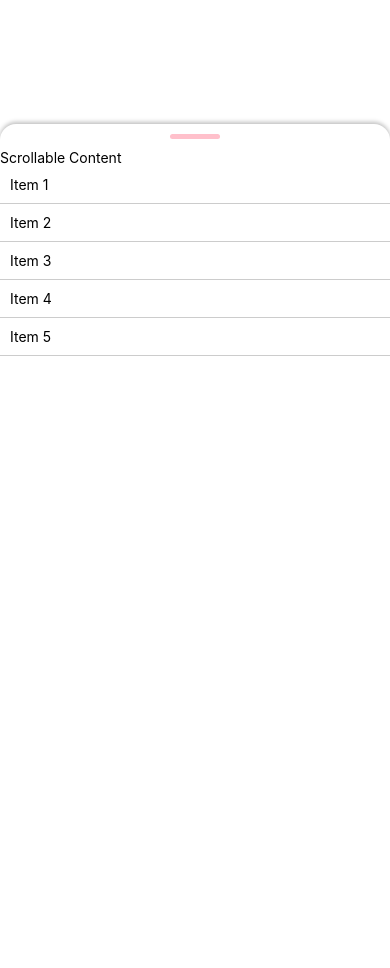
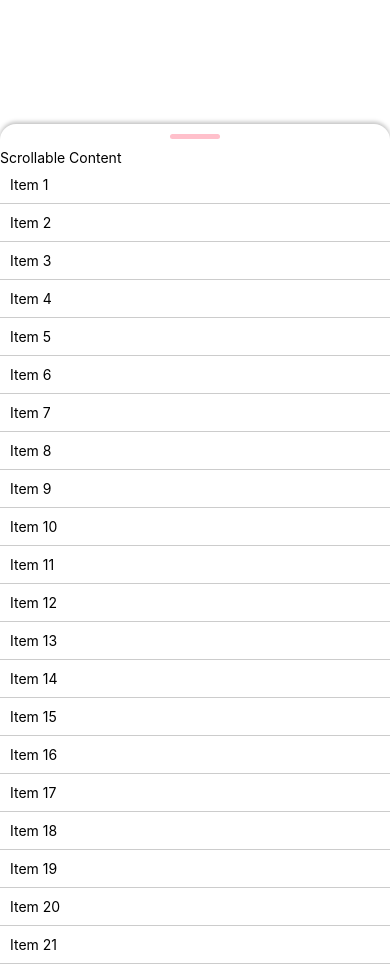
Before and after one commit to akulajayaram/bottomsheet, a React Native app: screen / in a window 390 px wide. Shown: the part 720-1688 px from the top of the page. Built offline with nearby package versions, Linux system fonts and the light colour scheme.

Commit message:
added reanimated library

```diff
--- a/App.tsx
+++ b/App.tsx
@@ -1,7 +1,8 @@
 /* eslint-disable react-native/no-inline-styles */
 import React, {useRef} from 'react';
 import {View, Button, StyleSheet, Text} from 'react-native';
-import BottomSheet, {BottomSheetRef} from './BottomSheet';
+import {BottomSheetRef} from './BottomSheet';
+import ReanimatedBottomsheet from './ReanimatedBottomsheet';
 
 const App = () => {
   const bottomSheetRef = useRef<BottomSheetRef>(null);
@@ -16,16 +17,16 @@ const App = () => {
         title="Close BottomSheet"
         onPress={() => bottomSheetRef?.current?.close()}
       />
-      <BottomSheet ref={bottomSheetRef}>
+      <ReanimatedBottomsheet ref={bottomSheetRef}>
         <View style={{height: 'auto'}}>
           <Text>Scrollable Content</Text>
-          {[...Array(5)].map((_, index) => (
+          {[...Array(60)].map((_, index) => (
             <Text key={index} style={styles.item}>
               Item {index + 1}
             </Text>
           ))}
         </View>
-      </BottomSheet>
+      </ReanimatedBottomsheet>
     </View>
   );
 };
--- /dev/null
+++ b/ReanimatedBottomsheet.tsx
@@ -0,0 +1,199 @@
+import React, {useRef, forwardRef, useImperativeHandle, useState} from 'react';
+import {View, StyleSheet, Dimensions} from 'react-native';
+import {
+  Gesture,
+  GestureDetector,
+  GestureHandlerRootView,
+} from 'react-native-gesture-handler';
+import Animated, {
+  useAnimatedScrollHandler,
+  useAnimatedStyle,
+  useSharedValue,
+  withSpring,
+  withTiming,
+  Easing,
+} from 'react-native-reanimated';
+
+const {height: SCREEN_HEIGHT} = Dimensions.get('window');
+
+type ReanimatedBottomsheetProps = {
+  children: React.ReactNode;
+  snapPoints?: number[];
+};
+
+export type ReanimatedBottomsheetRef = {
+  open: (snapIndex?: number) => void;
+  close: () => void;
+};
+
+const ReanimatedBottomsheet = forwardRef<
+  ReanimatedBottomsheetRef,
+  ReanimatedBottomsheetProps
+>(
+  (
+    {
+      children,
+      snapPoints = [
+        SCREEN_HEIGHT / 4,
+        SCREEN_HEIGHT / 3,
+        SCREEN_HEIGHT / 2,
+        SCREEN_HEIGHT * 0.6,
+        SCREEN_HEIGHT * 0.8,
+        SCREEN_HEIGHT * 0.9,
+      ],
+    },
+    ref,
+  ) => {
+    const translateY = useSharedValue(SCREEN_HEIGHT); // Start fully hidden
+    const gestureStartY = useSharedValue(0);
+    const scrollOffset = useSharedValue(0);
+    const paddingBottom = useSharedValue(20);
+    const currentTranslateY = useRef(SCREEN_HEIGHT);
+
+    const [contentHeight, setContentHeight] = useState(0); // To store the content height
+
+    const scrollHandler = useAnimatedScrollHandler(event => {
+      scrollOffset.value = event.contentOffset.y;
+    });
+
+    useImperativeHandle(ref, () => ({
+      open: (snapIndex = -1) => {
+        let targetSnapPoint: number;
+
+        if (snapIndex === -1) {
+          // If no snapIndex is provided, snap based on content height
+          const closestIndex = snapPoints.reduce((prev, curr) => {
+            const prevDistance = Math.abs(contentHeight - prev);
+            const currDistance = Math.abs(contentHeight - curr);
+            return currDistance < prevDistance ? curr : prev;
+          }, snapPoints[0]);
+
+          targetSnapPoint = closestIndex + 1;
+        } else {
+          targetSnapPoint = snapPoints[snapIndex] || snapPoints[0];
+        }
+
+        translateY.value = withSpring(
+          SCREEN_HEIGHT - targetSnapPoint,
+          {
+            damping: 30, // controls how much the spring resists movement
+            stiffness: 250, // controls the speed of the spring movement
+            mass: 1,
+          },
+          () => {
+            currentTranslateY.current = SCREEN_HEIGHT - targetSnapPoint;
+          },
+        );
+      },
+      close: () => {
+        translateY.value = withTiming(
+          SCREEN_HEIGHT,
+          {
+            duration: 300,
+            easing: Easing.out(Easing.cubic),
+          },
+          () => {
+            currentTranslateY.current = SCREEN_HEIGHT;
+          },
+        );
+      },
+    }));
+
+    const snapToNearestPoint = () => {
+      'worklet';
+      const distances = snapPoints.map(point =>
+        Math.abs(translateY.value - (SCREEN_HEIGHT - point)),
+      );
+      const closestIndex = distances.indexOf(Math.min(...distances));
+
+      translateY.value = withSpring(
+        SCREEN_HEIGHT - snapPoints[closestIndex],
+        {},
+        () => {
+          currentTranslateY.current = SCREEN_HEIGHT - snapPoints[closestIndex];
+        },
+      );
+    };
+
+    const bottomSheetStyle = useAnimatedStyle(() => {
+      return {
+        transform: [{translateY: translateY.value}],
+      };
+    });
+
+    const panhandler = Gesture.Pan()
+      .onBegin(() => {
+        'worklet';
+        gestureStartY.value = translateY.value;
+      })
+      .onChange(event => {
+        'worklet';
+        const newTranslateY = gestureStartY.value + event.translationY;
+        translateY.value = Math.max(
+          Math.min(newTranslateY, SCREEN_HEIGHT),
+          SCREEN_HEIGHT - snapPoints[snapPoints.length - 1],
+        );
+        paddingBottom.value = Math.max(translateY.value, 0) + 20;
+      })
+      .onFinalize(() => {
+        'worklet';
+        snapToNearestPoint();
+      });
+
+    // Handle ScrollView content layout
+    const handleContentLayout = (_: number, height: number) => {
+      setContentHeight(height);
+    };
+
+    const contentContainerStyle = useAnimatedStyle(() => {
+      return {
+        paddingBottom: paddingBottom.value,
+      };
+    });
+
+    return (
+      <GestureHandlerRootView>
+        <Animated.View style={[styles.container, bottomSheetStyle]}>
+          <GestureDetector gesture={panhandler}>
+            <Animated.View>
+              <View style={styles.handle} />
+            </Animated.View>
+          </GestureDetector>
+          <Animated.ScrollView
+            onScroll={scrollHandler}
+            onContentSizeChange={handleContentLayout}
+            contentContainerStyle={contentContainerStyle}>
+            {children}
+          </Animated.ScrollView>
+        </Animated.View>
+      </GestureHandlerRootView>
+    );
+  },
+);
+
+const styles = StyleSheet.create({
+  container: {
+    position: 'absolute',
+    bottom: 0,
+    width: '100%',
+    height: SCREEN_HEIGHT,
+    backgroundColor: '#fff',
+    borderTopLeftRadius: 16,
+    borderTopRightRadius: 16,
+    shadowColor: '#000',
+    shadowOffset: {width: 0, height: -2},
+    shadowOpacity: 0.25,
+    shadowRadius: 4,
+    elevation: 5,
+  },
+  handle: {
+    width: 50,
+    height: 5,
+    backgroundColor: 'pink',
+    borderRadius: 2.5,
+    alignSelf: 'center',
+    marginVertical: 10,
+  },
+});
+
+export default ReanimatedBottomsheet;
--- a/babel.config.js
+++ b/babel.config.js
@@ -1,3 +1,6 @@
 module.exports = {
   presets: ['module:@react-native/babel-preset'],
+  plugins: [
+    'react-native-reanimated/plugin',
+  ],
 };
--- a/package.json
+++ b/package.json
@@ -11,7 +11,9 @@
   },
   "dependencies": {
     "react": "18.3.1",
-    "react-native": "0.76.3"
+    "react-native": "0.76.3",
+    "react-native-gesture-handler": "^2.21.2",
+    "react-native-reanimated": "^3.16.3"
   },
   "devDependencies": {
     "@babel/core": "^7.25.2",
```
Also changed, not shown: 1 other file (tests, documents, lock files or other folders).
